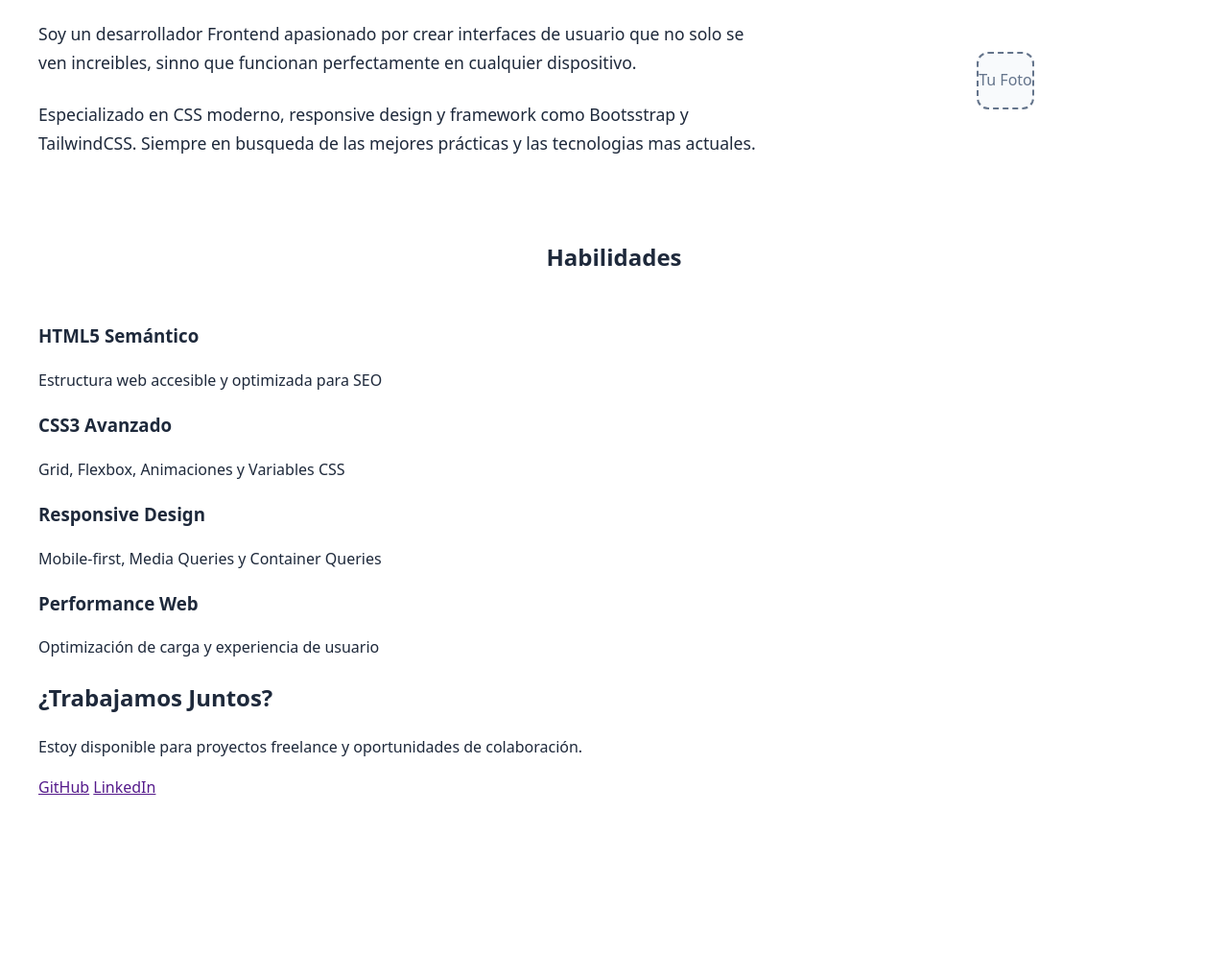
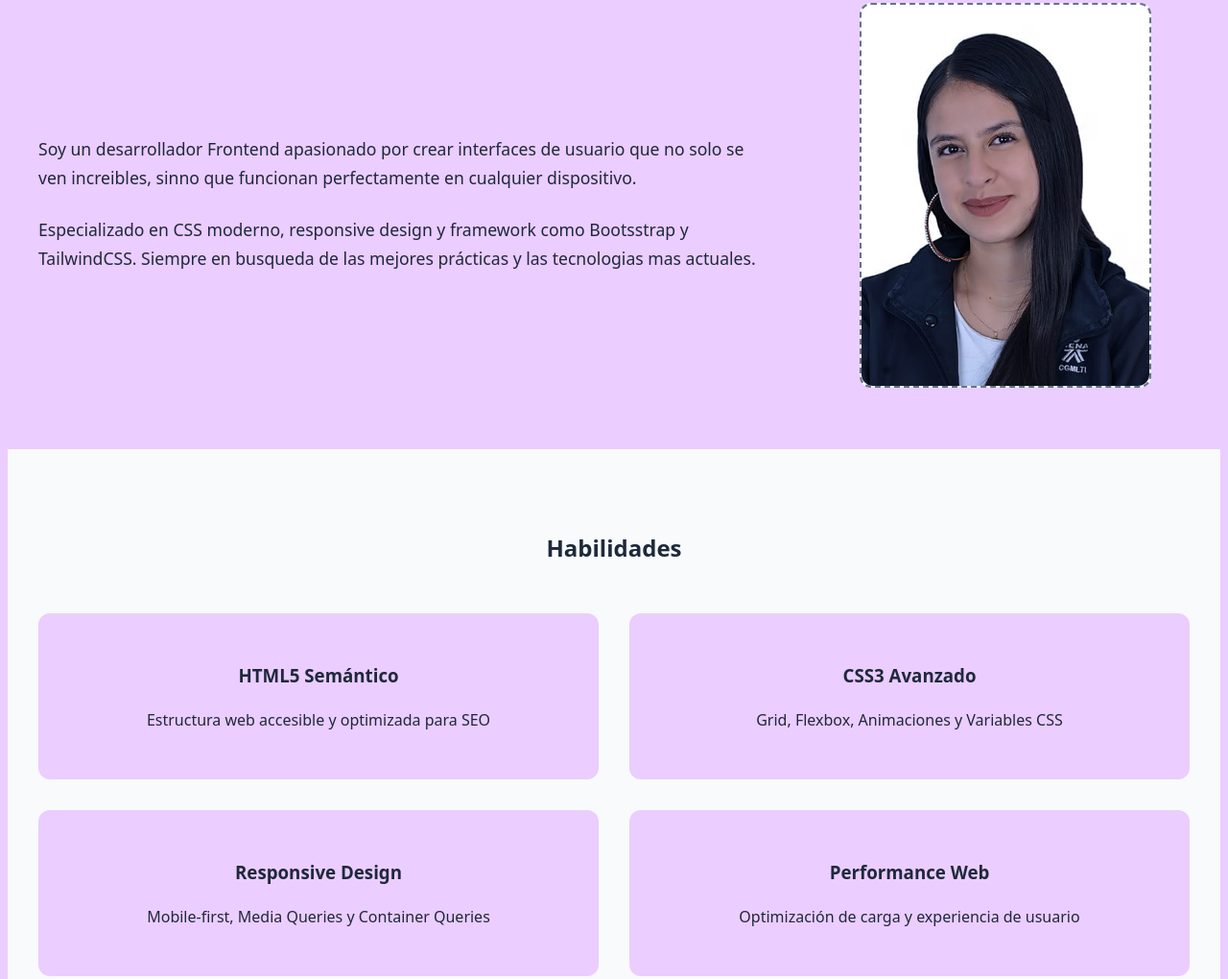
Before and after one commit to manuelamarroquin/MiniProyecto_Dia01, a plain HTML site: page index.html in a window 1280 px wide. Shown: the part 738-1758 px from the top of the page at 96% size. Before the commit the page ends 1579 px from the top, so only its background shows below. Drawn offline with Linux system fonts and the light colour scheme.

Commit message:
Mini Poryecto dia 01 Terminado

```diff
--- a/_CSS/styles.css
+++ b/_CSS/styles.css
@@ -4,20 +4,20 @@
 
 :root {
     /* Colores principales */
-    --color-primary: #2563eb;
-    --color-primary-dark: #1d4ed8;
+    --color-primary: #9524ff;
+    --color-primary-dark: #ffffff;
     --color-secondary: #64748b;
-    --color-accent: #f59e0b;
+    --color-accent: #c73aff;
 
     /* Colores de texto */
     --color-text: #1e293b;
     --color-text-light: #64748b;
-    --color-text-white: #ffffff;
+    --color-text-white: #2b2929;
 
     /* Colores de fondo */
-    --color-bg: #ffffff;
+    --color-bg: #ebcdff;
     --color-bg-light: #f8fafc;
-    --color-bg-dark: #0f172a;
+    --color-bg-dark: #bb57fd;
 
     /* Tipografia */
     --font-primary: system-ui, -apple-system, BlinkMacSystemFont, 'Segoe UI', sans-serif;
@@ -223,7 +223,7 @@ body{
     color: var(--color-text-white);
 }
 
-/* En movil, los botones ocupan todo el qncho disponible */
+/* En movil, los botones ocupan todo el ancho disponible */
 
 @media (max-width: 640px) {
     .hero_action {
@@ -260,7 +260,7 @@ body{
     margin-bottom: 0;
 }
 
-.placeholder-image{
+.placeholder-image {
     background-color: var(--color-bg-light);
     border: 2px dashed var(--color-secondary);
     border-radius: 12px;
@@ -270,6 +270,13 @@ body{
     justify-content: center;
     color: var(--color-text-light);
     font-weight: var(--font-weight-medium);
+}
+
+.placeholder-image img {
+  max-width: 100%;
+  height: auto;
+  display: block;
+  border-radius: 12px;
 }
 
 /*En tablets y desktop, usamos layout de dos columnas */
@@ -287,3 +294,106 @@ body{
 /* =====================================
     Sección Skills con Grid Responsive
     ==================================== */
+
+.skills {
+  background-color: var(--color-bg-light);
+  padding: var(--space-2xl) 0;
+}
+
+.skills__grid {
+  display: grid;
+  gap: var(--space-lg);
+  grid-template-columns: 1fr;
+}
+
+/* Grid responsive que se adapta automáticamente */
+@media (min-width: 640px) {
+  .skills__grid {
+    grid-template-columns: repeat(2, 1fr);
+  }
+}
+
+.skill-card {
+  background-color: var(--color-bg);
+  border-radius: 12px;
+  padding: var(--space-lg);
+  text-align: center;
+  transition: transform 0.3s ease, box-shadow 0.3s ease;
+}
+
+.skill-card:hover {
+  transform: translateY(-4px);
+  box-shadow: 0 10px 25px rgba(0, 0, 0, 0.1);
+}
+
+.skill-card_title {
+  font-size: 1.25rem;
+  font-weight: var(--font-weight-bold);
+  color: var(--color-primary);
+  margin-bottom: var(--space-sm);
+}
+
+.skill-card_description {
+  color: var(--color-text-light);
+  line-height: 1.6;
+}
+
+/* ===================
+    Footer
+    ================== */
+.footer {
+  background-color: var(--color-bg-dark);
+  color: var(--color-primary-dark);
+  padding: var(--space-2xl) 0;
+  text-align: center;
+}
+
+.footer_title {
+  font-size: clamp(1.75rem, 4vw, 2.25rem);
+  font-weight: var(--font-weight-bold);
+  margin-bottom: var(--space-sm);
+}
+
+.footer_description {
+  font-size: 1.1rem;
+  color: #94a3b8;
+  margin-bottom: var(--space-xl);
+  max-width: 500px;
+  margin-left: auto;
+  margin-right: auto;
+}
+
+.footer_contact {
+  display: flex;
+  gap: var(--space-lg);
+  justify-content: center;
+  flex-wrap: wrap;
+}
+
+.contact-link {
+  color: var(--color-text-white);
+  text-decoration: none;
+  font-weight: var(--font-weight-medium);
+  padding: var(--space-sm) var(--space-md);
+  border: 1px solid #374151;
+  border-radius: 8px;
+  transition: all 0.3s ease;
+}
+
+.contact-link:hover {
+  border-color: var(--color-primary);
+  background-color: var(--color-primary-dark);
+}
+
+/* En móvil, los enlaces de contacto se apilan verticalmente */
+@media (max-width: 640px) {
+  .footer_contact {
+    flex-direction: column;
+    align-items: center;
+  }
+
+  .contact-link {
+    width: 100%;
+    max-width: 250px;
+  }
+}
--- a/index.html
+++ b/index.html
@@ -77,7 +77,7 @@
                     <div class="about__image">
                         <div class="placeholder-image">
                             <!--Placeholder para imagen personal-->
-                            <span>Tu Foto</span>
+                            <img src="/_IMG/mifoto.png" alt="Foto">
                         </div>
                     </div>
                 </div>
@@ -126,7 +126,7 @@
                         Estoy disponible para proyectos freelance y oportunidades de colaboración.
                     </p>
                     <div class="footer__contact">
-                        <a href="" class="contact-link">GitHub</a>
+                        <a href="https://github.com/manuelamarroquin" class="contact-link">GitHub</a>
                         <a href="" class="contact-link">LinkedIn</a>
                     </div>
                 </div>
```
Also changed, not shown: _IMG/mifoto.png (added), 1 other file.
